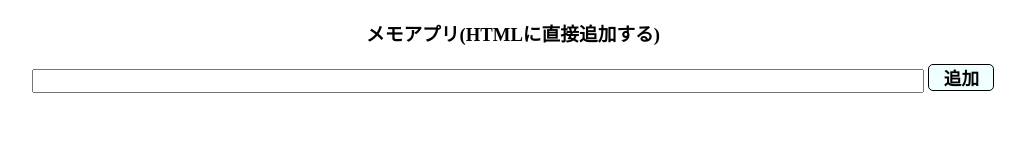
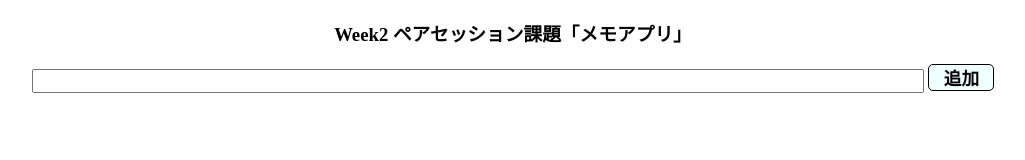
Before and after one commit to kujiKazuaki/GeekSalon-teach, a plain HTML site: page Week3/ペアセッション課題「メモアプリ」/index.html in a window 1280 px wide. Shown: the whole page, without its empty margins (127-1152 px from the left). Drawn offline with Linux system fonts and the light colour scheme.

Commit message:
Week2 ペアセッション課題「メモアプリ」

```diff
--- a/Week3/ペアセッション課題「メモアプリ」/index.html
+++ b/Week3/ペアセッション課題「メモアプリ」/index.html
@@ -10,7 +10,7 @@
   </head>
   <body>
     <div class="allContainer">
-      <h3>メモアプリ(HTMLに直接追加する)</h3>
+      <h3>Week2 ペアセッション課題「メモアプリ」</h3>
       <section class="memoInput__Area">
         <input type="text" id="inputTxt" />
         <button id="addMemoBtn" class="btnFormat addBtn">追加</button>
```
